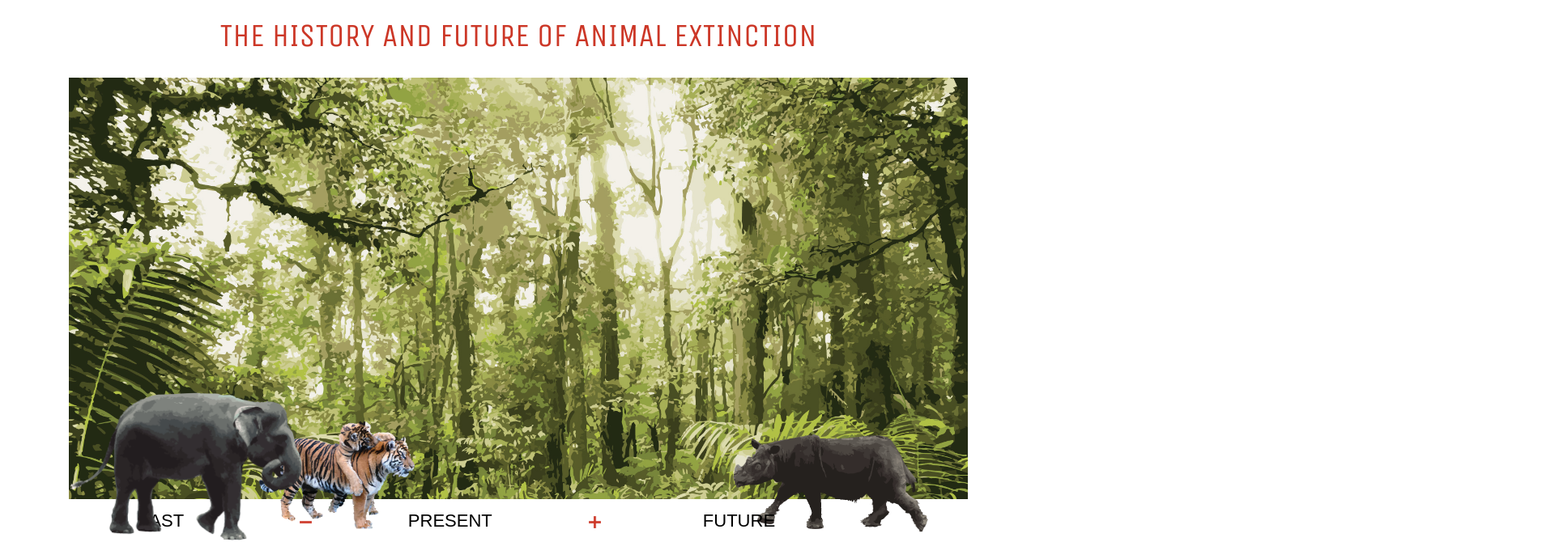
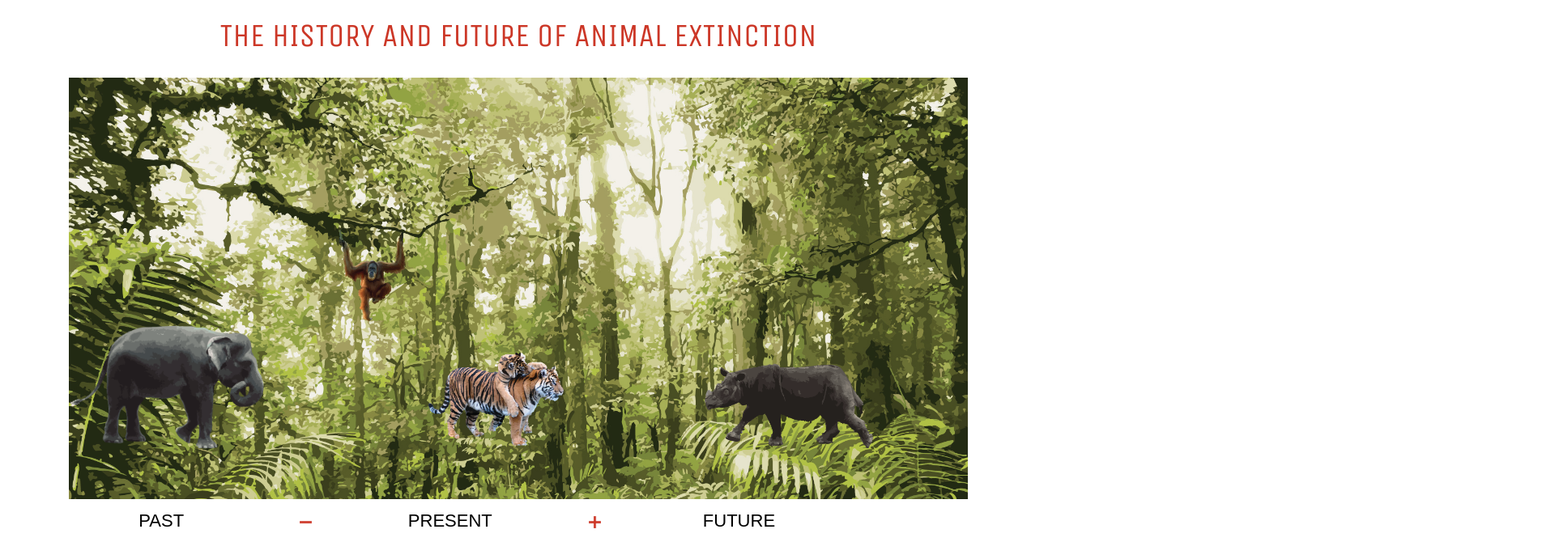
Before and after one commit to AaliaRahman/animal-extinction, a React (Create React App) app: page / in a window 1280 px wide. Shown: the top 670 px of the page at 81% size, 1920 px wide, since content can reach past the window. Built offline with nearby package versions, Linux system fonts and the light colour scheme; a web font is replaced by a local one.

Commit message:
Added new animals and hover status for them. Yay.

```diff
--- a/src/App.css
+++ b/src/App.css
@@ -38,6 +38,7 @@ h2{
 h4{
   font-family: 'Unica One', cursive;
   color: #FFFFFF;
+  font-size: 2em;
 }
 p, li{
   font-family: 'Palanquin', sans-serif;
@@ -71,24 +72,59 @@ img{
   display: inline-flex;
   flex-flow: column nowrap;
   width: 25%;
-  z-index: 3;
+  z-index: 2;
 }
-.animal_frontLeft{
+.slide{
+  position: relative;
+  overflow-x: hidden;
+  max-width: 100%;
+
+  transition-property: all;
+	transition-duration: .5s;
+	transition-timing-function: cubic-bezier(0, 1, 0.5, 1);
+}
+.slide.closed {
+	max-width: 0;
+}
+.elephant{
+  position: absolute;
+  top: 58%;
+  width: 90%;
+}
+.sTiger{
+  width: 60%;
+  position: absolute;
+  top: 65%;
+  left: 40%;
+}
+.sorganutan{
+  position: absolute;
+  top: 36%;
+  left: 30%;
+  width: 30%;
+}
+.wmammoth{
   width: 80%;
   position: absolute;
-  top: 50%;
+  top: 35%;
 }
-.animal_frontRight{
+.srhino{
   width: 80%;
   position: absolute;
   top: 65%;
   left: 70%;
 }
+.wrhino{
+  width: 80%;
+  position: absolute;
+  top: 55%;
+  left: 70%;
+}
 .animal_backL{
   position: absolute;
-  top: 70%;
+  top: 55%;
   left: 30%;
-  width: 100%;
+  width: 80%;
 }
 .animal_backR{
   position: absolute;
@@ -96,18 +132,7 @@ img{
   left: 50%;
   width: 30%;
 }
-.elephant{
-  position: absolute;
-  top: 60%;
-  z-index: 4;
-}
-.sTiger{
-  width: 60%;
-  position: absolute;
-  top: 65%;
-  left: 25%;
 
-}
 /*@keyframes slide {
   0% {left: 0px; top:0px;}
   25%  {left:20%; top:10%;}
@@ -127,6 +152,7 @@ img{
   padding: 1%;
   text-transform: uppercase;
   position: relative;
+  z-index: 10;
 }
 li img{
   width: 10%;
--- a/src/App.js
+++ b/src/App.js
@@ -24,34 +24,38 @@ class App extends Component {
   let timePeriod = null;
   if(this.state.timePeriod === 'present'){
     timePeriod = (
-      <div className="present">
-        <img src="./images/SumatranForest.jpg" />
+      <div className="slide">
+        <img src="./images/SumatranForest.jpg"  className="slidePic"/>
 
         <div className="elephant">
           <img src={data[0].src} className="wholeAnimal"/>
           <div className="animalInfo">
             <h4>{data[0].name}</h4>
-            <p>{data[0].status}</p>
-            <p>{data[0].population}</p>
+            <p>{data[0].status}<br />{data[0].population}</p>
           </div>
         </div>
 
+        <div className="sTiger">
+          <img src={data[2].src} className="wholeAnimal"/>
+          <div className="animalInfo">
+            <h4>{data[2].name}</h4>
+            <p>{data[2].status}<br />{data[2].population}</p>
+          </div>
+        </div>
 
-          <div className="sTiger">
-            <img src={data[2].src} className="wholeAnimal"/>
+          <div className="srhino">
+            <img src={data[1].src} className="wholeAnimal"/>
             <div className="animalInfo">
-              <h4>{data[2].name}</h4>
-              <p>{data[2].status}</p>
-              <p>{data[2].population}</p>
+              <h4>{data[1].name}</h4>
+              <p>{data[1].status}<br />{data[1].population}</p>
             </div>
           </div>
 
-          <div className="animal_frontRight">
-            <img src={data[1].src} className="wholeAnimal"/>
+          <div className="sorganutan">
+            <img src={data[3].src} className="wholeAnimal"/>
             <div className="animalInfo">
-              <h4>{data[1].name}</h4>
-              <p>{data[1].status}</p>
-              <p>{data[1].population}</p>
+              <h4>{data[3].name}</h4>
+              <p>{data[3].status}<br />{data[3].population}</p>
             </div>
           </div>
 
@@ -59,24 +63,22 @@ class App extends Component {
 
   } else if (this.state.timePeriod === "Past") {
     timePeriod = (
-    <div>
-    <img src="./images/IceAge.jpg" />
+    <div className="slide">
+    <img src="./images/IceAge.jpg" className="slidePic"/>
 
-    <div className="animal_frontLeft">
+    <div className="wmammoth">
       <img src={data[4].src} className="wholeAnimal"/>
       <div className="animalInfo">
         <h4>{data[4].name}</h4>
         <p>{data[4].status}</p>
-        <p>{data[4].population}</p>
       </div>
     </div>
 
-    <div className="animal_frontRight">
+    <div className="wrhino">
       <img src={data[5].src} className="wholeAnimal"/>
       <div className="animalInfo">
         <h4>{data[5].name}</h4>
         <p>{data[5].status}</p>
-        <p>{data[5].population}</p>
       </div>
     </div>
 
@@ -85,31 +87,36 @@ class App extends Component {
       <div className="animalInfo">
         <h4>{data[6].name}</h4>
         <p>{data[6].status}</p>
-        <p>{data[6].population}</p>
+      </div>
+    </div>
+
+    <div className="animal_backL">
+      <img src={data[7].src} className="wholeAnimal"/>
+      <div className="animalInfo">
+        <h4>{data[7].name}</h4>
+        <p>{data[7].status}</p>
       </div>
     </div>
 
     </div>)
   } else {
     timePeriod = (
-      <div className="Future">
-      <img src="./images/Future_background.jpg" />
+      <div className="slide">
+      <img src="./images/Future_background.jpg"  className="slidePic"/>
 
       <div className="animal_backL">
-        <img src={data[7].src} className="wholeAnimal"/>
+        <img src={data[8].src} className="wholeAnimal"/>
         <div className="animalInfo">
-          <h4>{data[7].name}</h4>
-          <p>{data[7].status}</p>
-          <p>{data[7].population}</p>
+          <h4>{data[8].name}</h4>
+          <p>{data[8].status}<br />{data[8].population}</p>
         </div>
       </div>
 
       <div className="animal_backR">
-        <img src={data[8].src} className="wholeAnimal"/>
+        <img src={data[9].src} className="wholeAnimal"/>
         <div className="animalInfo">
-          <h4>{data[8].name}</h4>
-          <p>{data[8].status}</p>
-          <p>{data[8].population}</p>
+          <h4>{data[9].name}</h4>
+          <p>{data[9].status}<br />{data[9].population}</p>
         </div>
       </div>
 
@@ -118,6 +125,7 @@ class App extends Component {
   }
 
     return (
+
       <div className="container">
       <h1>The History and Future of Animal Extinction</h1>
       {timePeriod}
--- a/src/database.js
+++ b/src/database.js
@@ -20,6 +20,7 @@ export default [{
     status: "Critically Endangered"
   },{
     name: "Sumatran Orangutan",
+    src: "./images/SumatranOrangutan.png",
     population: "14,613",
     status: "Critically Endangered"
   },{
@@ -35,6 +36,10 @@ export default [{
     src: "./images/Sabertooth.png",
     status: "Currently Extinct"
   },{
+    name: "Giant Sloth",
+    src: "./images/GiantSloth.png",
+    status: "Currently Extinct"
+  },{
       name: "Elephant Remains",
       src: "./images/Elephant_skull.png",
       status: "Extinct",
```
Also changed, not shown: public/images/GiantSloth.png (added), public/images/SumatranOrangutan.png (added).
